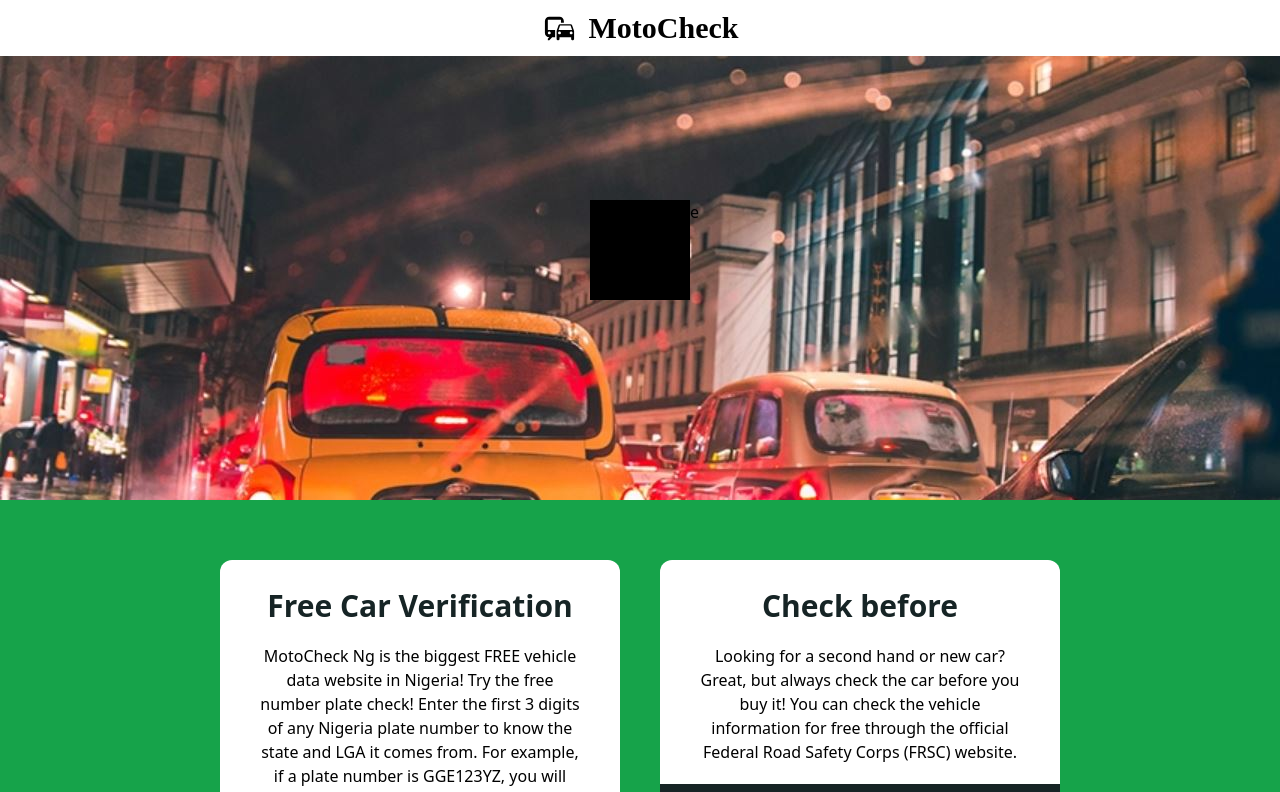
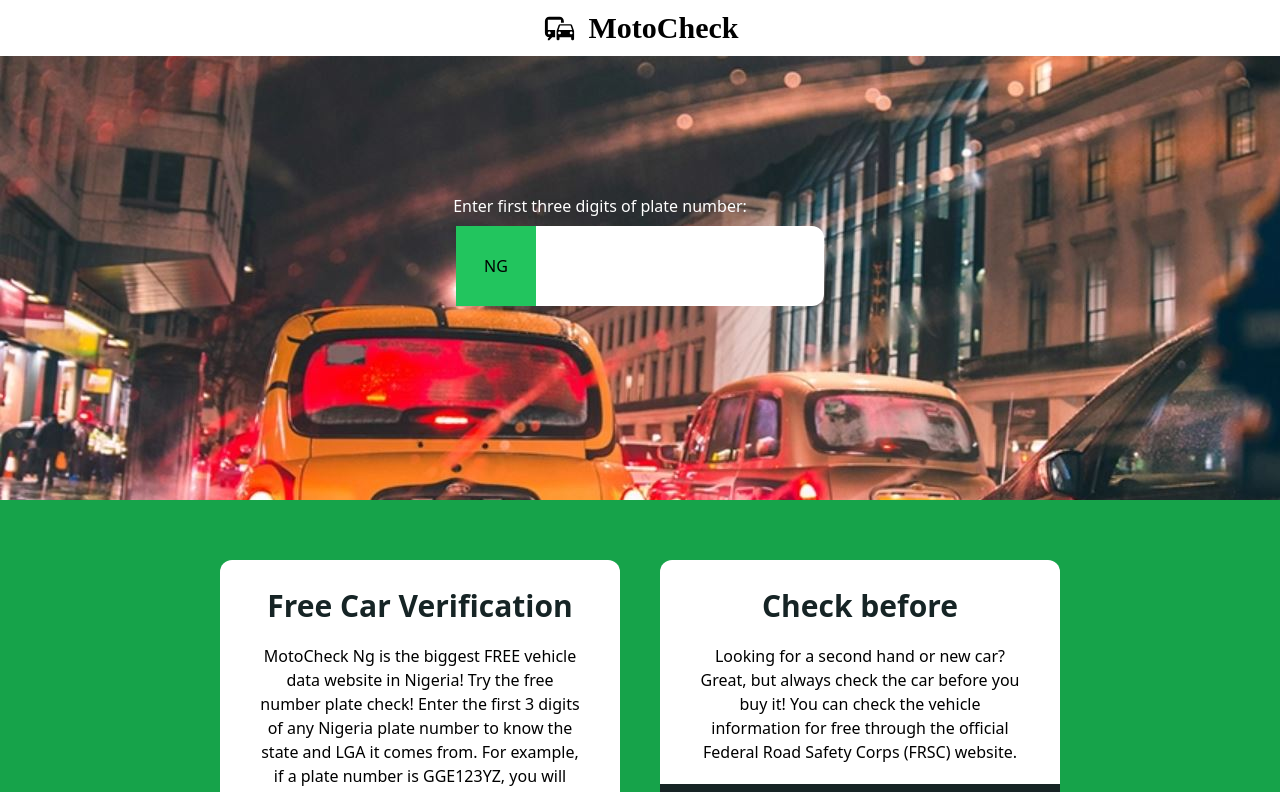
Before and after one commit to Tomiwakukoyi/motocheck, a Next.js app: page / in a window 1280 px wide. Shown: the top 792 px of the page. Built offline with nearby package versions, Linux system fonts and the light colour scheme.

Commit message:
done 98% with the form

```diff
--- a/src/components/FormTemplate.jsx
+++ b/src/components/FormTemplate.jsx
@@ -2,7 +2,13 @@ import React from 'react'
 
 const FormTemplate = () => {
   return (
-    <div className=' bg-black h-100px w-100px'>FormTemplate</div>
+    <div className='  h-300px flex flex-col gap-2 items-center justify-center w-full md:w-500px'>
+      <span className=' text-white mr-20'>Enter first three digits of plate number:</span>
+      <div className=' flex items-center justify-center '>
+        <span className=' bg-green-500 p-7'>NG</span>
+        <input type="text" className=' tracking-widest uppercase  text-center focus:outline-none h-20 w-72 rounded-l-none rounded-xl pl-2 text-2xl  font-bold ' />
+      </div>
+    </div>
   )
 }
 
--- a/src/components/home/SearchForm.jsx
+++ b/src/components/home/SearchForm.jsx
@@ -3,7 +3,7 @@ import FormTemplate from "../FormTemplate";
 
 const SearchForm = () => {
   return (
-    <div className=" w-screen flex items-center justify-center h-400px md:h-500px bg-carBg">
+    <div className=" w-screen flex items-center justify-center h-400px md:h-500px bg-[#48595e] md:bg-carBg">
         <FormTemplate />
     </div>
   );
```
